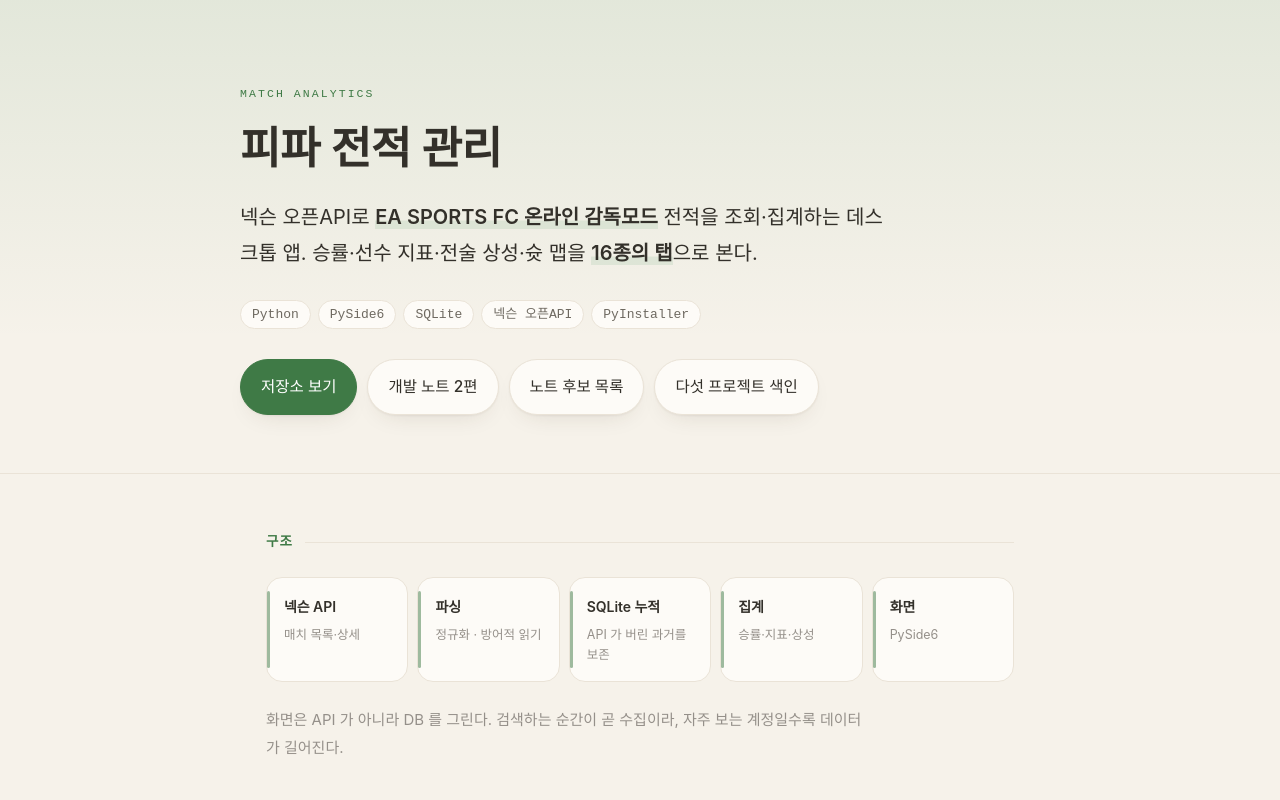
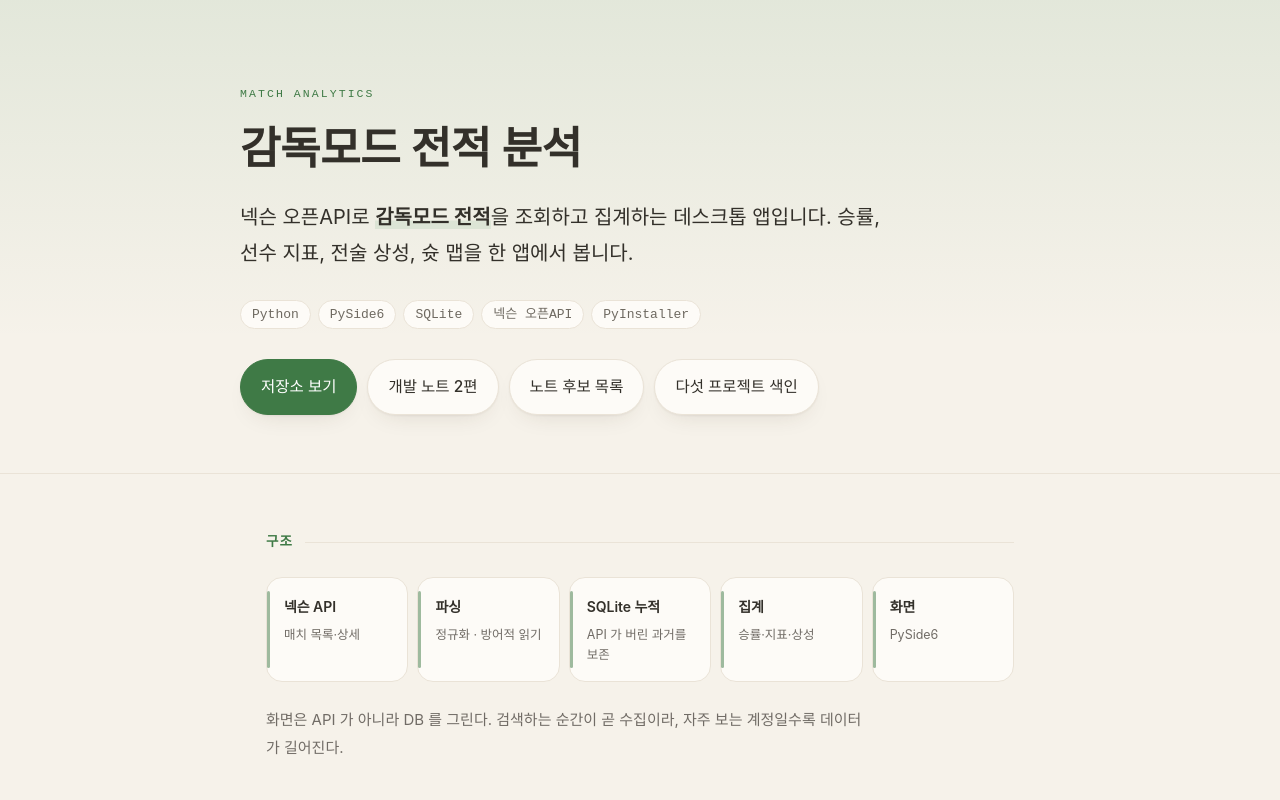
Before and after one commit to yim2412/fifa-match-tracker, a plain HTML site: page docs/index.html in a window 1280 px wide. Shown: the top 800 px of the page. Drawn offline with Linux system fonts and the light colour scheme; a web font is replaced by a local one.

Commit message:
소개 페이지의 글자 대비와 옛 이름을 고칩니다
흐린 회색 글자는 바탕과의 대비가 2.8~3.5, 어두운 모드 강조 버튼의 흰 글자는 2.0 이라 읽기 어려웠습니다.
회색은 대비 4.6 을 처음 넘는 값으로 골랐고(밝은 4.66, 어두운 4.63), 버튼 글자는 어두운 모드에서만 짙은 색으로 바꿨습니다(8.94).
앱 이름과 상표 표기는 앱 화면과 맞췄습니다. 탭 수는 또 낡으므로 숫자를 빼고 문장으로 바꿨습니다.

이 페이지의 생성기(개발노트 make_pages.py)는 고치지 않았습니다. 이미 이 페이지보다 뒤처져 있어
지금 다시 뽑으면 이번 수정과 앞선 수정(봇 삭제, PySide6, 스크린샷)이 모두 되돌아갑니다.

Co-Authored-By: Claude Opus 5.5 <noreply@anthropic.com>

```diff
--- a/docs/index.html
+++ b/docs/index.html
@@ -3,10 +3,10 @@
 <head>
 <meta charset="utf-8">
 <meta name="viewport" content="width=device-width,initial-scale=1">
-<title>피파 전적 관리</title>
-<meta name="description" content="넥슨 오픈API로 EA SPORTS FC 온라인 감독모드 전적을 조회·집계하는 데스크톱 앱. 승률·선수 지표·전술 상성·슛 맵을 16종의 탭으로 본다.">
-<meta property="og:title" content="피파 전적 관리">
-<meta property="og:description" content="넥슨 오픈API로 EA SPORTS FC 온라인 감독모드 전적을 조회·집계하는 데스크톱 앱. 승률·선수 지표·전술 상성·슛 맵을 16종의 탭으로 본다.">
+<title>감독모드 전적 분석</title>
+<meta name="description" content="넥슨 오픈API로 감독모드 전적을 조회하고 집계하는 데스크톱 앱입니다. 승률, 선수 지표, 전술 상성, 슛 맵을 한 앱에서 봅니다.">
+<meta property="og:title" content="감독모드 전적 분석">
+<meta property="og:description" content="넥슨 오픈API로 감독모드 전적을 조회하고 집계하는 데스크톱 앱입니다. 승률, 선수 지표, 전술 상성, 슛 맵을 한 앱에서 봅니다.">
 <meta property="og:type" content="website">
 <link rel="preconnect" href="https://cdn.jsdelivr.net" crossorigin>
 <link rel="stylesheet" as="style" crossorigin
@@ -21,17 +21,17 @@
 /* 대비를 낮춘 종이 톤 (2026-09-05). 흰 배경 + 검정 글자는 16:1 이라 눈이 아프다.
    지금은 약 9:1 — WCAG AA(4.5:1)는 넉넉히 넘으면서 오래 봐도 덜 피곤하다. */
 :root{
-  --bg:#f6f2ea; --fg:#33302a; --dim:#6e6960; --faint:#95908a;
+  --bg:#f6f2ea; --fg:#33302a; --dim:#6e6960; --faint:#716c66; --on-accent:#fff;
   --line:#eae3d7; --soft:#efe8db; --card:#fdfbf7; --code:#efe9de;
   --shadow:0 1px 2px rgba(60,45,25,.05),0 10px 26px -14px rgba(60,45,25,.18);
 }
 @media (prefers-color-scheme:dark){:root:not([data-theme=light]){
-  --bg:#17181b; --fg:#d7d3ca; --dim:#9b968c; --faint:#736e66;
+  --bg:#17181b; --fg:#d7d3ca; --dim:#9b968c; --faint:#8d8880; --on-accent:#17181b;
   --line:#26282c; --soft:#1e2024; --card:#1e2024; --code:#212327;
   --shadow:0 1px 2px rgba(0,0,0,.35),0 12px 30px -16px rgba(0,0,0,.75);
 }}
 :root[data-theme=dark]{
-  --bg:#17181b; --fg:#d7d3ca; --dim:#9b968c; --faint:#736e66;
+  --bg:#17181b; --fg:#d7d3ca; --dim:#9b968c; --faint:#8d8880; --on-accent:#17181b;
   --line:#26282c; --soft:#1e2024; --card:#1e2024; --code:#212327;
   --shadow:0 1px 2px rgba(0,0,0,.35),0 12px 30px -16px rgba(0,0,0,.75);
 }
@@ -63,8 +63,8 @@ h1{font-size:clamp(32px,5.4vw,44px);line-height:1.3;letter-spacing:-.01em;
   border-radius:100px;border:1px solid var(--line);background:var(--card);
   box-shadow:var(--shadow);transition:transform .13s ease,border-color .13s ease}
 .cta a:hover{transform:translateY(-1px);border-color:var(--accent);color:var(--accent)}
-.cta a.primary{background:var(--accent);border-color:var(--accent);color:#fff}
-.cta a.primary:hover{color:#fff;opacity:.88}
+.cta a.primary{background:var(--accent);border-color:var(--accent);color:var(--on-accent)}
+.cta a.primary:hover{color:var(--on-accent);opacity:.88}
 
 section{padding:62px 0;border-bottom:1px solid var(--line)}
 h2{font:600 13.5px/1 ui-monospace,monospace;letter-spacing:.08em;text-transform:uppercase;
@@ -132,8 +132,8 @@ footer p{color:var(--faint);max-width:44em;line-height:1.8}
 <header>
   <div class="wrap hero">
     <div class="eyebrow">Match Analytics</div>
-    <h1>피파 전적 관리</h1>
-    <p class="lead">넥슨 오픈API로 <b>EA SPORTS FC 온라인 감독모드</b> 전적을 조회·집계하는 데스크톱 앱. 승률·선수 지표·전술 상성·슛 맵을 <b>16종의 탭</b>으로 본다.</p>
+    <h1>감독모드 전적 분석</h1>
+    <p class="lead">넥슨 오픈API로 <b>감독모드 전적</b>을 조회하고 집계하는 데스크톱 앱입니다. 승률, 선수 지표, 전술 상성, 슛 맵을 한 앱에서 봅니다.</p>
     <div class="stack"><span>Python</span><span>PySide6</span><span>SQLite</span><span>넥슨 오픈API</span><span>PyInstaller</span></div>
     <div class="cta">
       <a class="primary" href="https://github.com/yim2412/fifa-match-tracker">저장소 보기</a>
```
